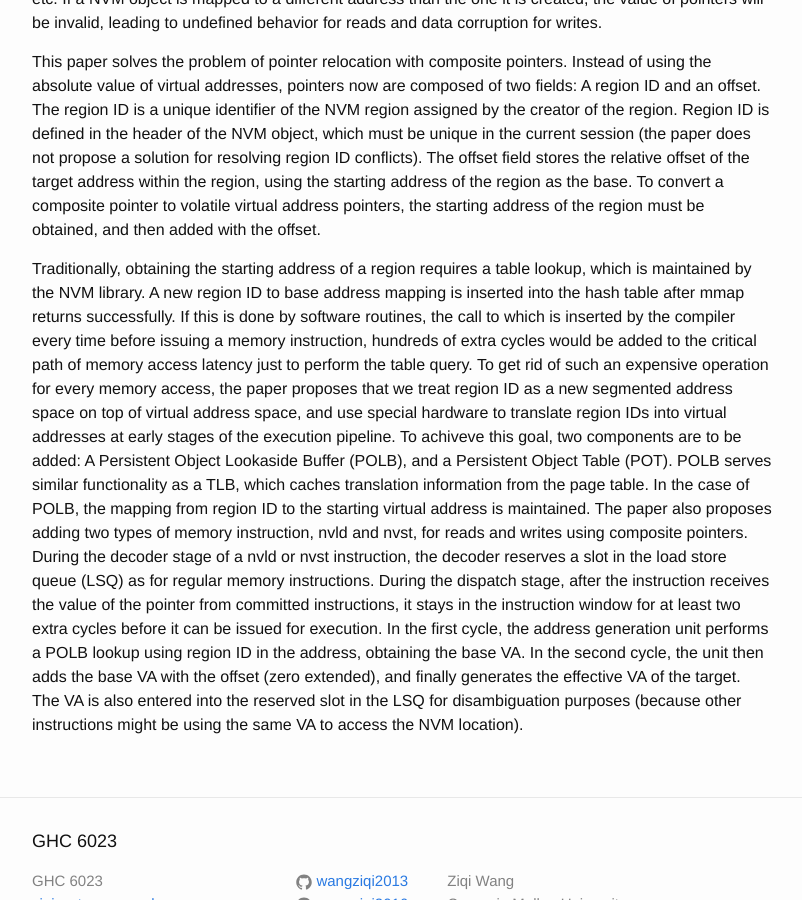
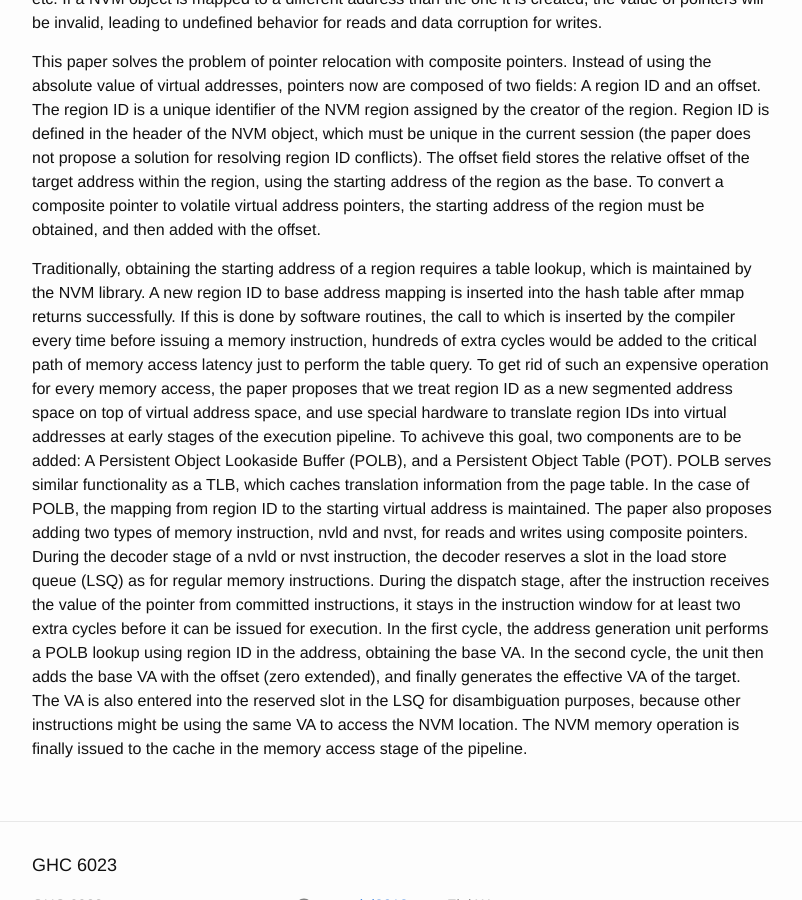
Before and after one commit to wangziqi2013/wangziqi2013.github.io, a Jekyll site: the page built from _posts/2019-03-19-hardware-supported-persist-obj-addr-xlat.markdown, in a window 1280 px wide and 900 px high, scrolled down 865 px. Shown: the whole window, without its empty margins (238-1040 px from the left). Built offline with Jekyll 4.4.1, drawn with Linux system fonts in a browser that asks for light colours.

Commit message:
Finish pipeline

```diff
--- a/_posts/2019-03-19-hardware-supported-persist-obj-addr-xlat.markdown
+++ b/_posts/2019-03-19-hardware-supported-persist-obj-addr-xlat.markdown
@@ -51,5 +51,6 @@ regular memory instructions. During the dispatch stage, after the instruction re
 instructions, it stays in the instruction window for at least two extra cycles before it can be issued for execution. In the
 first cycle, the address generation unit performs a POLB lookup using region ID in the address, obtaining the base VA.
 In the second cycle, the unit then adds the base VA with the offset (zero extended), and finally generates the effective VA
-of the target. The VA is also entered into the reserved slot in the LSQ for disambiguation purposes (because other instructions
-might be using the same VA to access the NVM location).
+of the target. The VA is also entered into the reserved slot in the LSQ for disambiguation purposes, because other instructions
+might be using the same VA to access the NVM location. The NVM memory operation is finally issued to the cache in the memory
+access stage of the pipeline.
```
